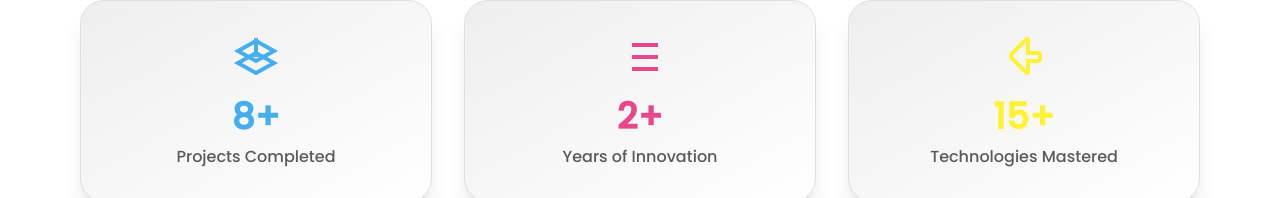
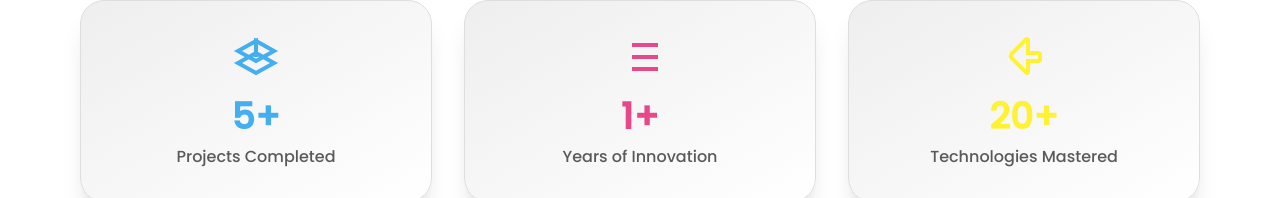
Before and after one commit to ikeshav26/_portfolio, a React (Vite) app: page / in a window 1280 px wide. Shown: the part 2704-2902 px from the top of the page. Built offline with nearby package versions, Linux system fonts and the light colour scheme; a web font is replaced by a local one.

Commit message:
✨ Documentation updated

```diff
--- a/src/pages/Home.jsx
+++ b/src/pages/Home.jsx
@@ -277,7 +277,7 @@ const Home = () => {
                 <path d="M12 12V4l9 5-9 5-9-5 9-5z" />
               </svg>
             </div>
-            <h3 className="text-3xl md:text-4xl font-extrabold text-primary mb-2">8+</h3>
+            <h3 className="text-3xl md:text-4xl font-extrabold text-primary mb-2">5+</h3>
             <p className="text-base-content/70 font-medium text-sm md:text-base">
               Projects Completed
             </p>
@@ -296,7 +296,7 @@ const Home = () => {
                 <path d="M8 6h13M8 12h13M8 18h13M3 6h.01M3 12h.01M3 18h.01" />
               </svg>
             </div>
-            <h3 className="text-3xl md:text-4xl font-extrabold text-secondary mb-2">2+</h3>
+            <h3 className="text-3xl md:text-4xl font-extrabold text-secondary mb-2">1+</h3>
             <p className="text-base-content/70 font-medium text-sm md:text-base">
               Years of Innovation
             </p>
@@ -315,7 +315,7 @@ const Home = () => {
                 <path d="M14 10V3.5a.5.5 0 0 0-.85-.35l-7.3 7.3a1.5 1.5 0 0 0 0 2.1l7.3 7.3a.5.5 0 0 0 .85-.35V14h5a1 1 0 0 0 1-1v-2a1 1 0 0 0-1-1h-5z" />
               </svg>
             </div>
-            <h3 className="text-3xl md:text-4xl font-extrabold text-accent mb-2">15+</h3>
+            <h3 className="text-3xl md:text-4xl font-extrabold text-accent mb-2">20+</h3>
             <p className="text-base-content/70 font-medium text-sm md:text-base">Technologies Mastered</p>
           </div>
         </section>
```
Also changed, not shown: 1 other file (tests, documents, lock files or other folders).
